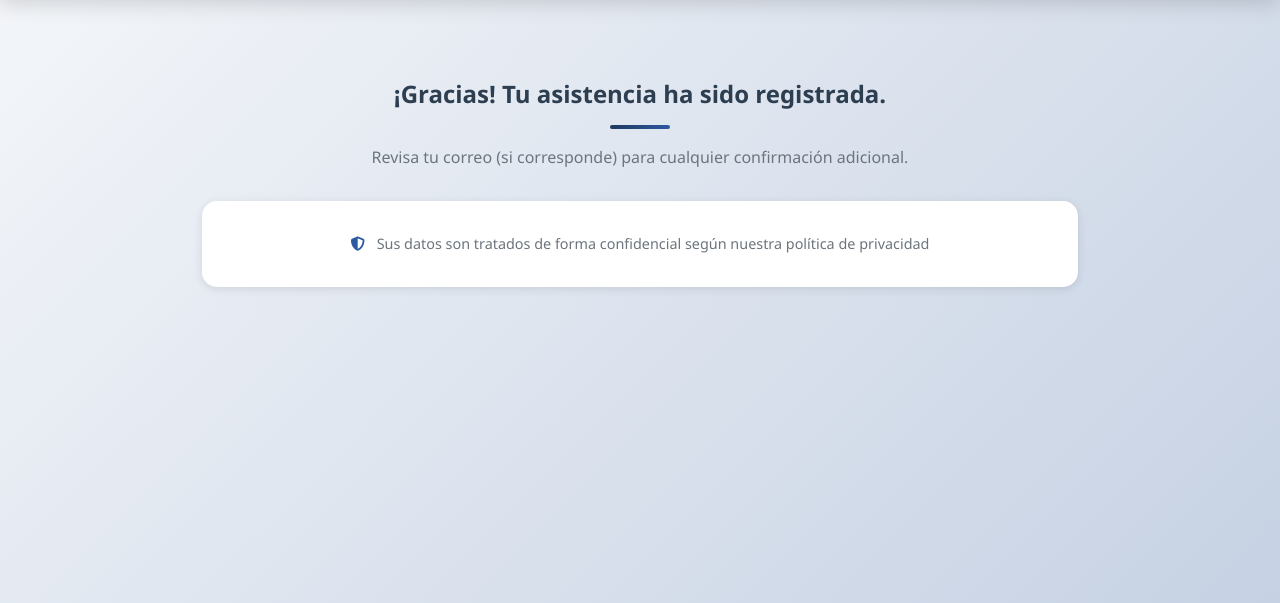
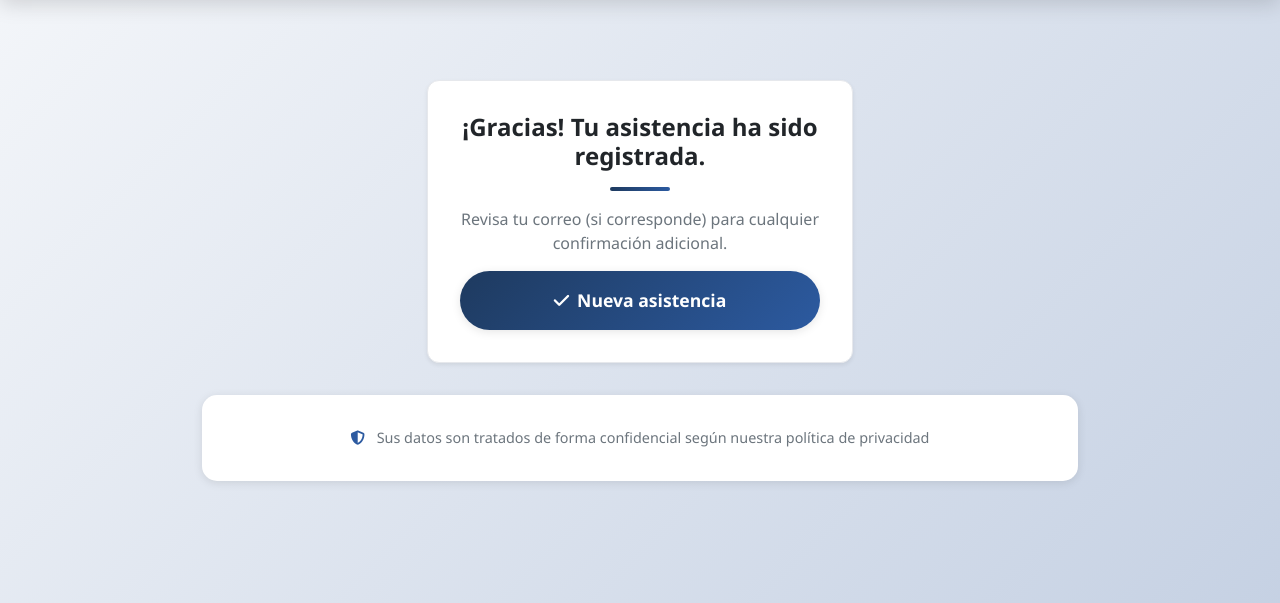
Before and after one commit to CarlosMelendezMejia/asistencia_qr, a Flask app: template templates/success.html in a window 1280 px wide. Shown: the part 87-690 px from the top of the page. Run offline with Flask 3, Linux system fonts and the light colour scheme; the template is opened without the code that fills it, so the values that code supplies are empty.

Commit message:
Style success page with centered card

```diff
--- a/templates/success.html
+++ b/templates/success.html
@@ -1,7 +1,14 @@
 {% extends "base.html" %}
 {% block content %}
-<div class="text-center">
-  <h1 class="h4">¡Gracias! Tu asistencia ha sido registrada.</h1>
-  <p class="text-muted">Revisa tu correo (si corresponde) para cualquier confirmación adicional.</p>
+<div class="row justify-content-center">
+  <div class="col-md-8 col-lg-6">
+    <div class="card shadow-sm">
+      <div class="card-body text-center">
+        <h1 class="h4">¡Gracias! Tu asistencia ha sido registrada.</h1>
+        <p class="text-muted">Revisa tu correo (si corresponde) para cualquier confirmación adicional.</p>
+        <a href="/" class="btn btn-primary mt-3">Nueva asistencia</a>
+      </div>
+    </div>
+  </div>
 </div>
 {% endblock %}
```
